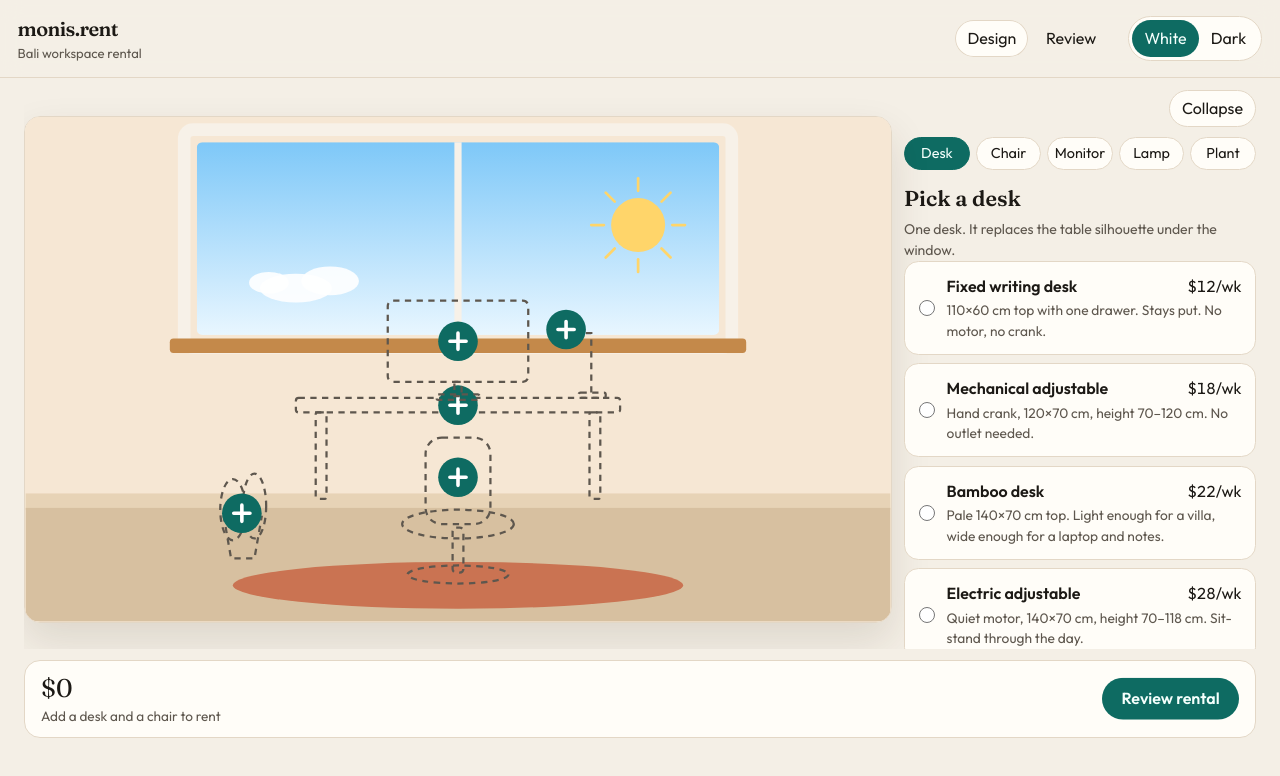
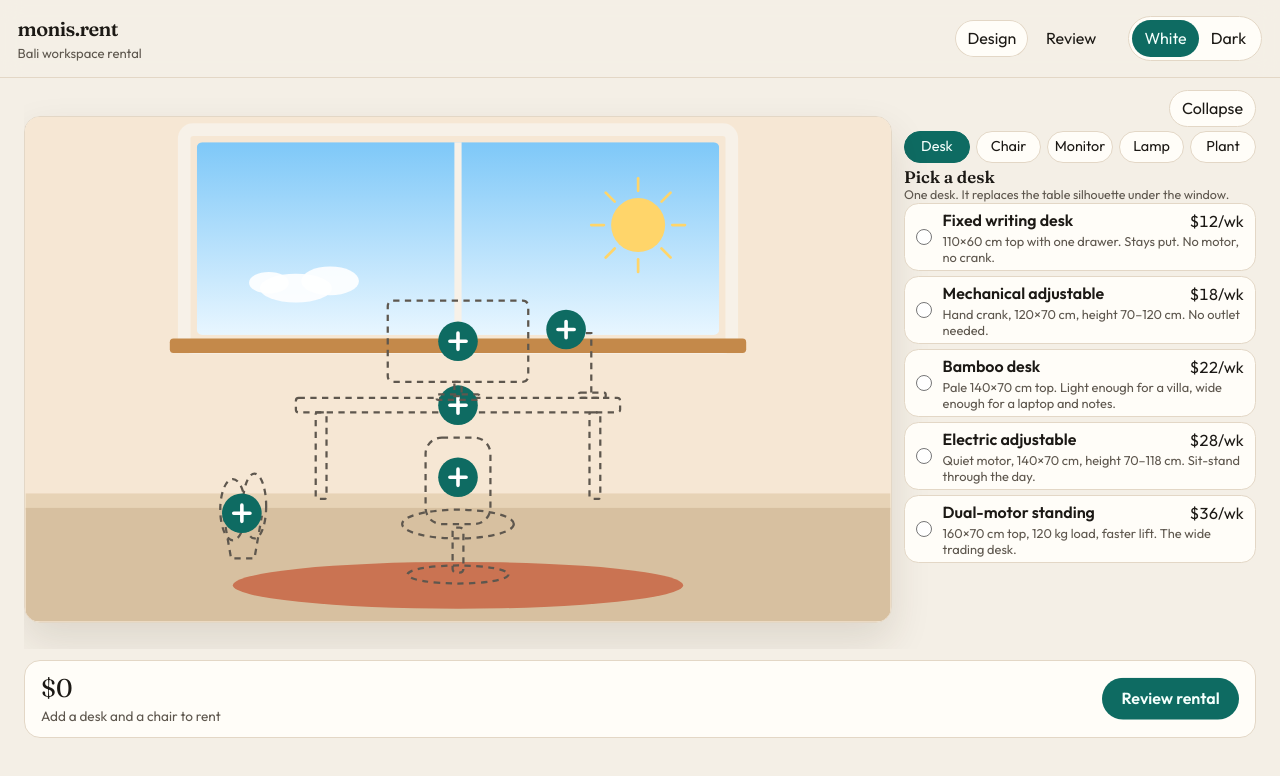
Before and after one commit to Schwibl/workspace-builder, a Next.js app: page / in a window 1280 px wide. Shown: the top 776 px of the page. Built offline with nearby package versions, Linux system fonts and the light colour scheme.

Commit message:
[studio] Fitted every option sentence in the sidebar
The longer list no longer clips the last description. The scrollbar stays hidden, so the column width does not jump.

Co-authored-by: schwiblschwiblschwibl <schwiblschwiblschwibl@gmail.com>

```diff
--- a/src/blocks/picker.tsx
+++ b/src/blocks/picker.tsx
@@ -72,7 +72,6 @@ export function SlotChoices({ category, name }: { category: t_CategoryId; name:
           <span className="option-card__blurb">{item.blurb}</span>
         </label>
       ))}
-      <span className="picker__fade" aria-hidden="true" />
     </fieldset>
   );
 }
--- a/src/styles/blocks/option-card.scss
+++ b/src/styles/blocks/option-card.scss
@@ -2,11 +2,11 @@
   position: relative;
   display: grid;
   grid-template-columns: auto 1fr auto;
-  gap: 0.15rem 0.75rem;
+  gap: 0.02rem 0.65rem;
   align-items: center;
   border: 1px solid var(--color-border);
   border-radius: 0.9rem;
-  padding: 0.75rem 0.85rem;
+  padding: 0.32rem 0.7rem;
   background: var(--color-surface);
   cursor: pointer;
 
@@ -20,6 +20,7 @@
 
   &__name {
     font-weight: 600;
+    line-height: 1.2;
   }
 
   &__price {
@@ -31,7 +32,8 @@
   &__blurb {
     grid-column: 2 / -1;
     color: var(--color-muted);
-    font-size: 0.86rem;
+    font-size: 0.8rem;
+    line-height: 1.25;
   }
 
   // Soft fill marks the radio. The border stays put; the room piece pulses instead.
--- a/src/styles/blocks/picker.scss
+++ b/src/styles/blocks/picker.scss
@@ -4,7 +4,7 @@
   container-type: inline-size;
   display: flex;
   flex-direction: column;
-  gap: 0.85rem;
+  gap: 0.3rem;
   width: 100%;
   min-width: 0;
   min-height: 0;
@@ -48,32 +48,25 @@
   &__legend {
     margin: 0;
     font-family: var(--font-fraunces), ui-serif, Georgia, serif;
-    font-size: 1.35rem;
+    font-size: 1.05rem;
     font-weight: 560;
+    line-height: 1.15;
   }
 
   &__hint {
-    margin: 0.2rem 0 0;
+    margin: 0;
     color: var(--color-muted);
-    font-size: 0.88rem;
+    font-size: 0.78rem;
+    line-height: 1.25;
   }
 
   &__list {
     display: flex;
     flex-direction: column;
-    gap: 0.55rem;
+    gap: 0.28rem;
     margin: 0;
     padding: 0;
     border: 0;
-  }
-
-  // Zero height, so the fade cannot change the list size. The shadow is the scroll cue.
-  &__fade {
-    position: sticky;
-    bottom: 0;
-    height: 0;
-    pointer-events: none;
-    box-shadow: 0 -18px 16px -8px var(--color-bg);
   }
 }
 
--- a/src/styles/blocks/slot-pop.scss
+++ b/src/styles/blocks/slot-pop.scss
@@ -16,10 +16,6 @@
     width: 0;
     height: 0;
     display: none;
-  }
-
-  .picker__fade {
-    box-shadow: 0 -18px 16px -8px var(--color-surface);
   }
 
   &__bar {
--- a/src/styles/blocks/studio-page.scss
+++ b/src/styles/blocks/studio-page.scss
@@ -24,7 +24,7 @@
   &__side {
     display: flex;
     flex-direction: column;
-    gap: 0.65rem;
+    gap: 0.25rem;
     min-width: 0;
 
     &--collapsed {
```
Also changed, not shown: .prompts/screens/studio/plan.md, .prompts/screens/studio/ui.md.
